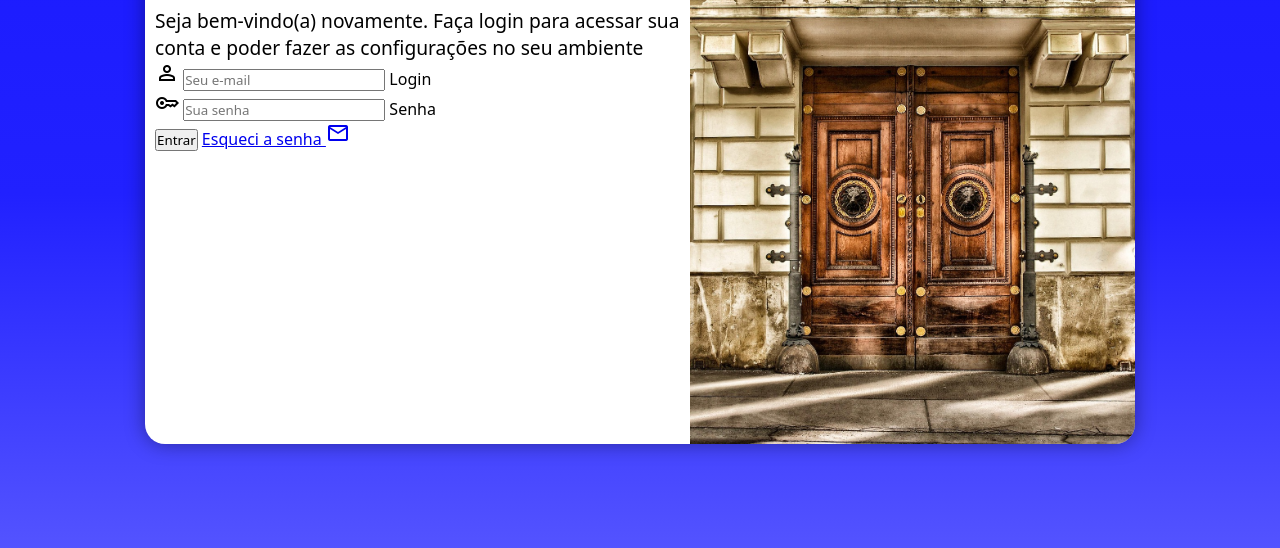
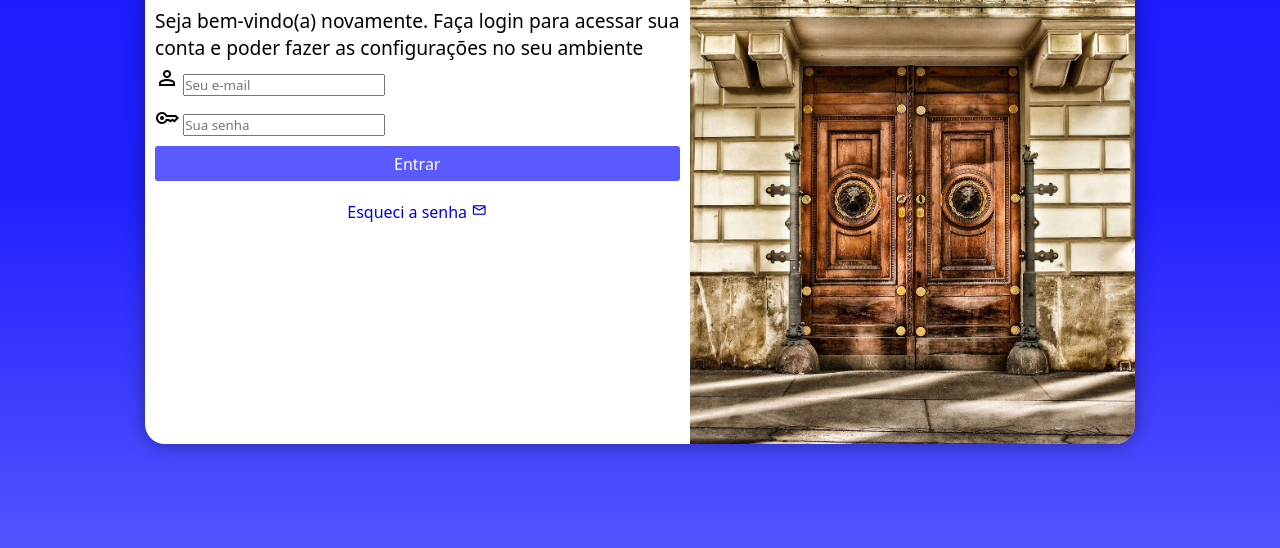
Before and after one commit to leoryboy/projeto-login, a plain HTML site: page index.html in a window 1280 px wide. Shown: the part 206-754 px from the top of the page. Drawn offline with nearby package versions, Linux system fonts and the light colour scheme.

Commit message:
Aplicando estilo ao formulário de login

```diff
--- a/estilos/style.css
+++ b/estilos/style.css
@@ -61,3 +61,48 @@ section#login > div#formulario > h1 {
 div#formulario > p {
     font-size: 0.9em;
 }
+
+form > div.campo {
+    display: block;
+    width: 100%;
+    height: 35px;
+    margin: 5px 0px;
+}
+
+div.campo > label {
+    display: none;
+}
+
+form > input[type=submit] {
+    display: block;
+    font-size: 1em;
+    width: 100%;
+    height: 35px;
+    background-color: #5a5aff;
+    color: white;
+    border: none;
+    border-radius: 3px;
+}
+
+form > input[type=submit]:hover {
+    background-color:#0000ff8a;
+    cursor: pointer;
+}
+
+form >a.botao {
+    display: block;
+    text-align: center;
+    font-size: 1em;
+    width: 100%;
+    height: 35px;
+    text-decoration: none;
+    margin-top: 20px;
+}
+
+form >a.botao:hover {
+    text-decoration: underline;
+}
+
+form >a.botao > span {
+    font-size: 1em;
+}
--- a/index.html
+++ b/index.html
@@ -28,7 +28,7 @@
                         <label for="isenha">Senha</label>
                     </div>
                     <input type="submit" value="Entrar">
-                    <a href="esqueci.html">
+                    <a href="esqueci.html" class="botao">
                         Esqueci a senha <span class="material-symbols-outlined">mail</span>
                     </a>
                 </form>
```
